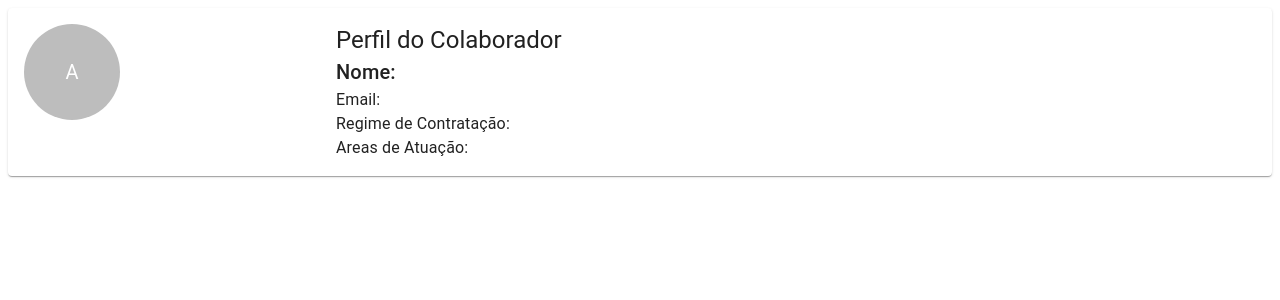
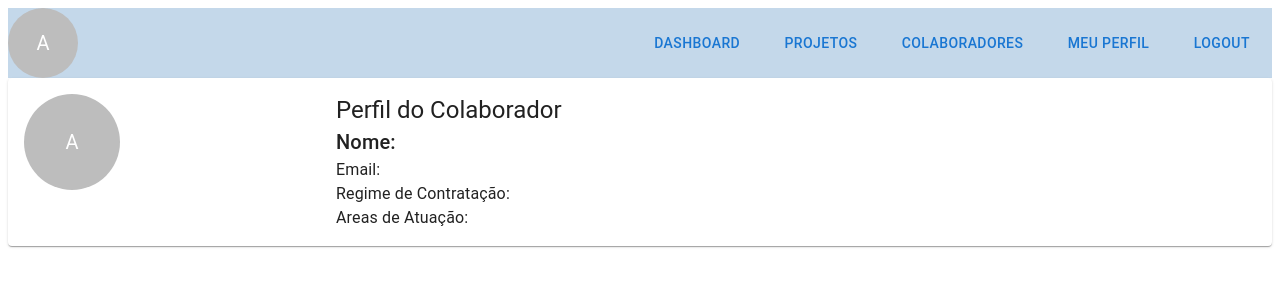
Before and after one commit to mfelipperd/teste-encibra, a Next.js app in the folder encibra-test/: page /perfil in a window 1280 px wide. Shown: the top 300 px of the page. Built offline with nearby package versions, Linux system fonts and the light colour scheme.

Commit message:
alterando estrutura de pastas e inicio das implementações das regras de negocio da plataforma

```diff
--- /dev/null
+++ b/encibra-test/src/app/Dashboard/page.module.css
@@ -0,0 +1,73 @@
+/* Estilos padrão para telas grandes */
+.menu {
+  background-color: #007fff;
+  color: #fff;
+  display: flex;
+  align-items: center;
+  justify-content: space-between;
+  padding: 10px 20px;
+}
+
+.menu_logo {
+  font-size: 24px;
+  font-weight: bold;
+}
+
+.button {
+  display: none; /* Ocultar o botão em telas grandes */
+}
+
+.menu_list {
+  list-style: none;
+  padding: 0;
+  display: flex;
+}
+
+.menu_list_item {
+  margin: 0 10px;
+}
+
+.menu_list_item a {
+  text-decoration: none;
+  color: #fff;
+}
+
+/* Estilos para telas pequenas (smartphones) */
+@media screen and (max-width: 768px) {
+  .menu {
+    padding: 10px; /* Reduza o preenchimento para economizar espaço */
+  }
+
+  .button {
+    display: block; /* Mostrar o botão em telas pequenas */
+    font-size: 24px;
+    cursor: pointer;
+  }
+
+  .menu_list {
+    display: none; /* Ocultar a lista de opções em telas pequenas */
+  }
+
+  /* Estilos quando o menu é aberto (classe 'active') */
+  .active {
+    flex-direction: column;
+    position: absolute;
+    top: 60px;
+    left: 0;
+    background-color: #007fff;
+    width: 100%;
+    max-height: 0;
+    overflow: hidden;
+    transition: max-height 0.3s ease-in-out;
+    display: block; /* Mostrar a lista de opções quando o menu é aberto */
+  }
+
+  .active li {
+    margin: 10px 0;
+    text-align: center;
+  }
+
+  .active a {
+    font-size: 18px;
+  }
+}
--- a/encibra-test/src/app/list-perfil/page.tsx
+++ b/encibra-test/src/app/colaboradores/page.tsx
@@ -1,11 +1,12 @@
 'use client'
+import Navbar from "@/components/navbar";
 import ColaboradorProfile from "@/components/perfil";
 import { useColaboradoresAPI } from "@/context/api/ColaboradoresAPIContext";
 import { Colaborador } from "@/interfaces";
 import { Stack, Typography } from "@mui/material";
 import { useEffect, useState } from "react";
 
-export default function ListPerfil() {
+export default function Colaboradores() {
   const { getColaboradores } = useColaboradoresAPI();
 
   const [colaboradores, setColaboradores] = useState<Colaborador[]>([]); // Especificando o tipo como Colaborador[]
@@ -24,6 +25,8 @@ export default function ListPerfil() {
   }, [getColaboradores]);
 
   return (
+    <>
+    <Navbar></Navbar>
     <Stack spacing={3}>
     <Typography variant="h4" color="#1976d2">
       Lista de Colaboradores
@@ -39,5 +42,6 @@ export default function ListPerfil() {
       ))}
     </Stack>
   </Stack>
+    </>
   );
 }
--- a/encibra-test/src/app/login/page.tsx
+++ b/encibra-test/src/app/login/page.tsx
@@ -6,7 +6,9 @@ import { useState } from "react";
 import { useRouter } from 'next/navigation'
 
 function Login() {
+
     const router = useRouter()
+
     const [username, setUsername] = useState('Username')
     const [password, setPassword] = useState('Password')
 
--- a/encibra-test/src/app/perfil/page.tsx
+++ b/encibra-test/src/app/perfil/page.tsx
@@ -3,11 +3,14 @@
 import React from 'react';
 import { useUserContext } from '@/context';
 import { Paper, Grid, Avatar, Typography } from '@mui/material';
+import Navbar from '@/components/navbar';
 
 function ProfilePage() {
   const { data } = useUserContext();
 
   return (
+      <div>
+        <Navbar />
         <Paper style={{ padding: '16px'}}>
           <Grid container spacing={2}>
             <Grid item xs={12} sm={4} md={3}>
@@ -22,6 +25,7 @@ function ProfilePage() {
             </Grid>
           </Grid>
         </Paper>
+      </div>
   );
 }
 
--- /dev/null
+++ b/encibra-test/src/components/navbar.tsx
@@ -0,0 +1,86 @@
+'use client'
+import {
+  Avatar,
+  Grid,
+  Link,
+  Stack,
+  useMediaQuery,
+  useTheme,
+  IconButton,
+  Drawer,
+  List,
+  ListItem,
+  ListItemText,
+} from "@mui/material";
+import MenuIcon from "@mui/icons-material/Menu";
+import { useState } from "react";
+
+export default function Navbar() {
+  const [menuOpen, setMenuOpen] = useState(false);
+  const theme = useTheme();
+  const isSmallScreen = useMediaQuery(theme.breakpoints.down('sm'));
+
+
+  return (
+    <Stack
+      display='flex'
+      flexDirection="row"
+      justifyContent="space-between"
+      alignContent={"center"}
+      alignItems={"center"}
+      bgcolor={'#c4d8ea'}
+    >
+      <Grid item xs={12} sm={4} md={3}>
+        <Avatar style={isSmallScreen?{width: '50px', height: '50px', margin: '10px'}:{ width: '70px', height: '70px' }}>A</Avatar>
+      </Grid>
+      <Stack
+        display='flex'
+        flexDirection={isSmallScreen ? 'column' : 'row'}
+        justifyContent={isSmallScreen ? 'center' : 'space-around'}
+        width={isSmallScreen ? '20%' : '40rem'}
+      >
+        {isSmallScreen && (
+          <IconButton
+            edge="end"
+            color="inherit"
+            aria-label="menu"
+            onClick={() => setMenuOpen(true)}
+          >
+            <MenuIcon/>
+          </IconButton>
+        )}
+        <Stack
+        display={isSmallScreen?'none':'flex'}
+        flexDirection="row"
+        justifyContent="space-around"
+        width="100%"
+        >
+          <Link underline='hover' variant="button" href={'/Dashboard'}>Dashboard</Link>
+          <Link underline='hover' variant="button" href={'/projetos'}>Projetos</Link>
+          <Link underline='hover' variant="button" href={'/colaboradores'}>Colaboradores</Link>
+          <Link underline='hover' variant="button" href={'/perfil'}>Meu Perfil</Link>
+          <Link underline='hover' variant="button" href={'logout'}>Logout</Link>
+        </Stack>
+      </Stack>
+      <Drawer anchor="right" open={menuOpen} onClose={() => setMenuOpen(false)}>
+        <List>
+          <ListItem button component="a" href="/Dashboard">
+            <ListItemText primary="Dashboard" />
+          </ListItem>
+          <ListItem button component="a" href="/projetos">
+            <ListItemText primary="Projetos" />
+          </ListItem>
+          <ListItem button component="a" href="/colaboradores">
+            <ListItemText primary="Colaboradores" />
+          </ListItem>
+          <ListItem button component="a" href="/perfil">
+            <ListItemText primary="Meu Perfil" />
+          </ListItem>
+          <ListItem button component="a" href="/logout">
+            <ListItemText primary="Logout" />
+          </ListItem>
+        </List>
+      </Drawer>
+    </Stack>
+  );
+}
```
Also changed, not shown: encibra-test/package.json (+7 -2 lines), encibra-test/src/app/Dashboard/page.tsx (added, +11 -0 lines), encibra-test/src/app/projetos/page.tsx (added, +11 -0 lines), 1 other file (tests, documents, lock files or other folders). Lines whose indentation alone changed are shown as unchanged.
